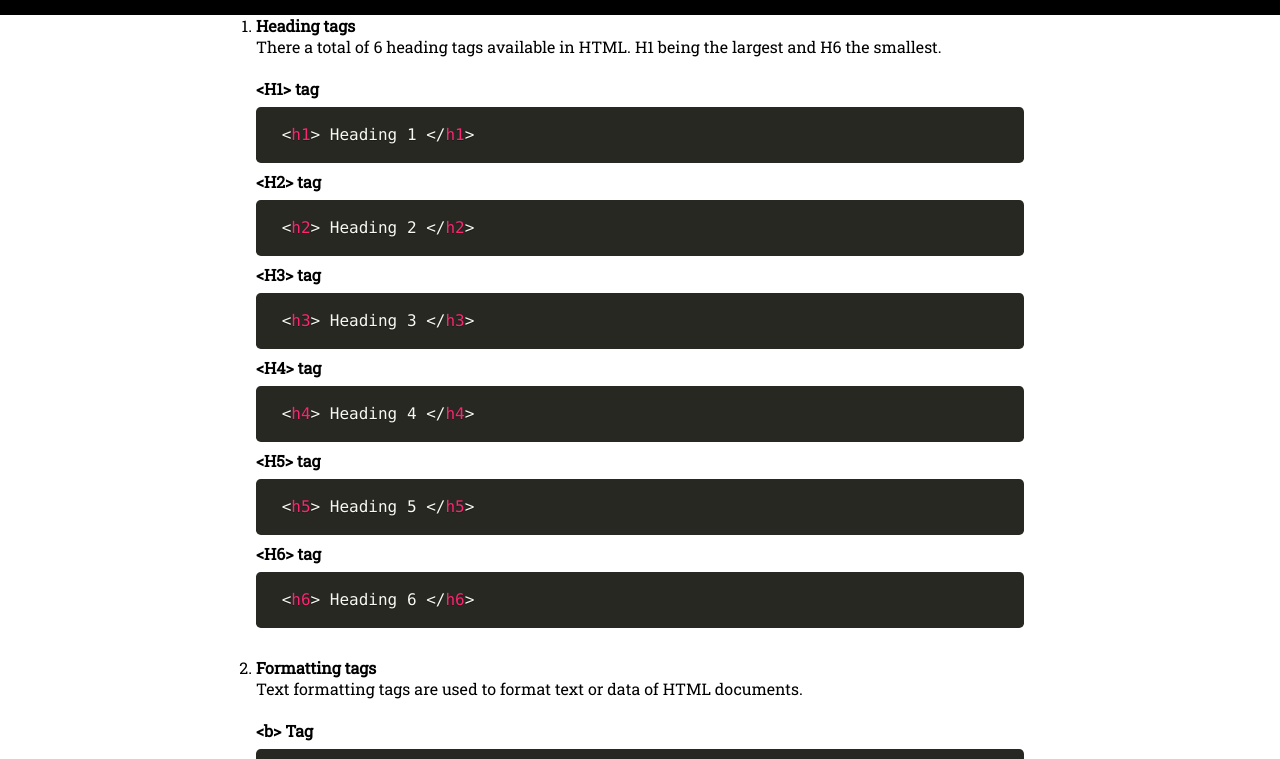
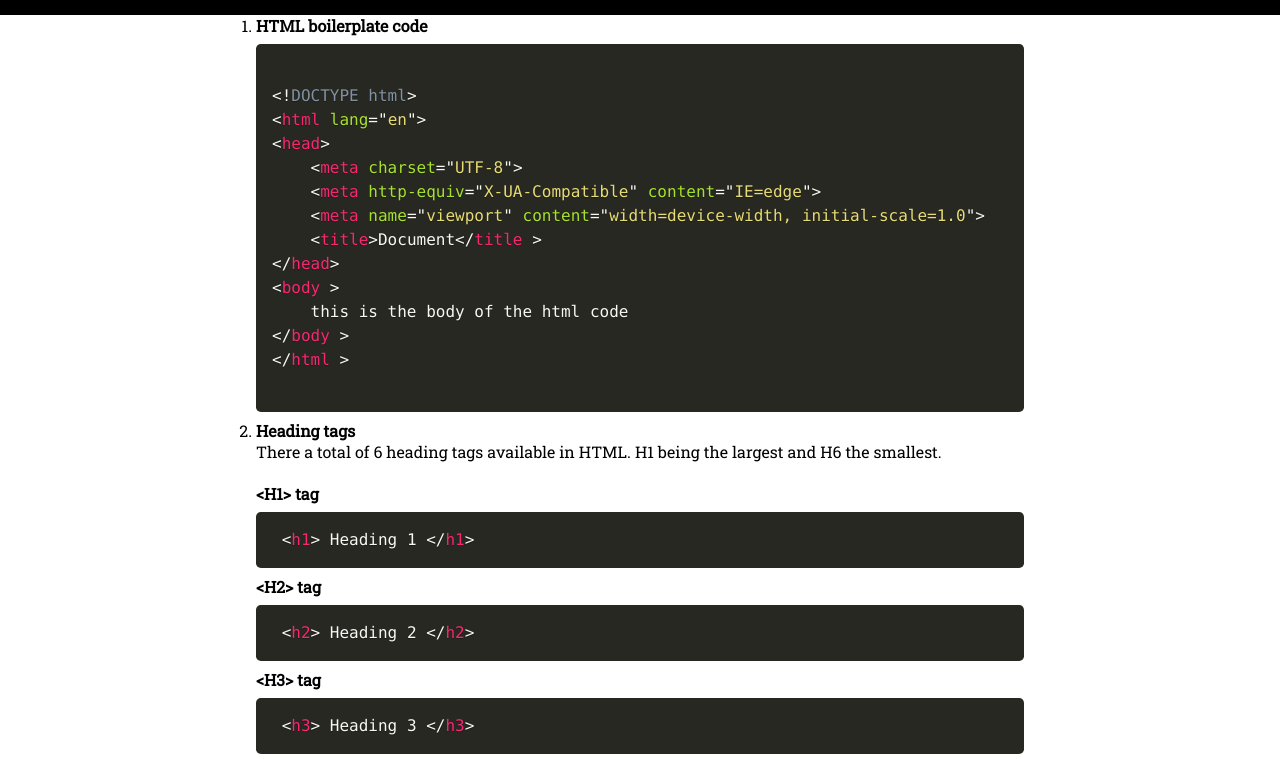
Before and after one commit to Nidhi-1223/CheatSheet-Template, a plain HTML site: page index_final.html in a window 1280 px wide. Shown: the part 41-800 px from the top of the page. Drawn offline with Linux system fonts and the light colour scheme; a web font is replaced by a local one.

Commit message:
added the html boilerplate

```diff
--- a/index_final.html
+++ b/index_final.html
@@ -14,7 +14,9 @@
     <link href="https://fonts.googleapis.com/css2?family=Red+Hat+Mono:wght@300&family=Zen+Antique&display=swap"
         rel="stylesheet">
 
-    <link href="https://fonts.googleapis.com/css2?family=Red+Hat+Mono:wght@300&family=Roboto+Slab&family=Zen+Antique&display=swap" rel="stylesheet">
+    <link
+        href="https://fonts.googleapis.com/css2?family=Red+Hat+Mono:wght@300&family=Roboto+Slab&family=Zen+Antique&display=swap"
+        rel="stylesheet">
     <link rel="stylesheet" href="assests/prism.css" class="css">
     <script src="assests/prism.js"></script>
     <title>CheatSheet Template</title>
@@ -30,58 +32,79 @@
     <div class="container">
         <ol>
             <li><b>
+                HTML boilerplate code
+            </b>
+            <pre class="language-html"><code>
+&lt;!DOCTYPE html&gt;
+&lt;html lang="en"&gt;
+&lt;head&gt;
+    &lt;meta charset="UTF-8"&gt;
+    &lt;meta http-equiv="X-UA-Compatible" content="IE=edge"&gt;
+    &lt;meta name="viewport" content="width=device-width, initial-scale=1.0"&gt;
+    &lt;title&gt;Document&lt;/title &gt;
+&lt;/head&gt;
+&lt;body &gt;
+    this is the body of the html code
+&lt;/body &gt;
+&lt;/html &gt;
+            </code></pre>
+            </li>
+            <li><b>
                     Heading tags </b>
-                <p> There a total of 6 heading tags available in HTML. H1 being the largest and H6 the smallest. <br></p>
+                <p> There a total of 6 heading tags available in HTML. H1 being the largest and H6 the smallest. <br>
+                </p>
                 <p><br> <b> &lt;H1&gt; tag </b></p>
-               <pre class= "language-html"><code> &lt;h1&gt; Heading 1 &lt;/h1&gt; </code></pre>
+                <pre class="language-html"><code> &lt;h1&gt; Heading 1 &lt;/h1&gt; </code></pre>
                 <p> <b> &lt;H2&gt; tag </b></p>
-               <pre class= "language-html"><code> &lt;h2&gt; Heading 2 &lt;/h2&gt; </code></pre>
+                <pre class="language-html"><code> &lt;h2&gt; Heading 2 &lt;/h2&gt; </code></pre>
                 <p> <b> &lt;H3&gt; tag </b></p>
-               <pre class= "language-html"><code> &lt;h3&gt; Heading 3 &lt;/h3&gt; </code></pre>
+                <pre class="language-html"><code> &lt;h3&gt; Heading 3 &lt;/h3&gt; </code></pre>
                 <p> <b> &lt;H4&gt; tag </b></p>
-               <pre class= "language-html"><code> &lt;h4&gt; Heading 4 &lt;/h4&gt; </code></pre>
+                <pre class="language-html"><code> &lt;h4&gt; Heading 4 &lt;/h4&gt; </code></pre>
                 <p> <b> &lt;H5&gt; tag </b></p>
-               <pre class= "language-html"><code> &lt;h5&gt; Heading 5 &lt;/h5&gt; </code></pre>
+                <pre class="language-html"><code> &lt;h5&gt; Heading 5 &lt;/h5&gt; </code></pre>
                 <p> <b> &lt;H6&gt; tag </b></p>
-               <pre class= "language-html"><code> &lt;h6&gt; Heading 6 &lt;/h6&gt; </code></pre>
+                <pre class="language-html"><code> &lt;h6&gt; Heading 6 &lt;/h6&gt; </code></pre>
             </li>
             <br>
             <li> <b> Formatting tags </b>
                 <p> Text formatting tags are used to format text or data of HTML documents. <br>
-                <br> <b> &lt;b&gt; Tag </b> </p>
-                <pre class= "language-html"><code> &lt;b&gt; This tag makes the text bold &lt;/b&gt; </code></pre>
+                    <br> <b> &lt;b&gt; Tag </b>
+                </p>
+                <pre class="language-html"><code> &lt;b&gt; This tag makes the text bold &lt;/b&gt; </code></pre>
                 <p> </p><b> &lt;u&gt; Tag </b> </p>
-                <pre class= "language-html"><code> &lt;u&gt; This tag underlines the text &lt;/u&gt; </code></pre>
+                <pre class="language-html"><code> &lt;u&gt; This tag underlines the text &lt;/u&gt; </code></pre>
                 <b> &lt;i&gt; Tag </b> </p>
-                <pre class= "language-html"><code> &lt;i&gt; This tag displays the text in italics &lt;/i&gt; </code></pre>
+                <pre
+                    class="language-html"><code> &lt;i&gt; This tag displays the text in italics &lt;/i&gt; </code></pre>
             </li> <br>
             <li> <b>
                     Lists
                 </b>
                 <p> Lists can be either numerical, alphabetic, bullet, or other symbols. </p> <br>
                 <p> <b> &lt;ol&gt; Tag </b> </p>
-    <pre class= "language-html"><code>
+                <pre class="language-html"><code>
 &lt;ol&gt;
 &lt;li&gt; Data 1 &lt;/li&gt;
 &lt;li&gt; Data 2 &lt;/li&gt;
 &lt;/ol&gt;
     </code></pre>
                 <p> <b> &lt;ul&gt; Tag </b> </p>
-    <pre class= "language-html"><code>
+                <pre class="language-html"><code>
 &lt;ul&gt;
 &lt;li&gt; Data 1 &lt;/li&gt;
 &lt;li&gt; Data 2 &lt;/li&gt;
 &lt;/ul&gt;
     </code></pre>
             </li> <br>
-    <li> <b> Image  </b> </li>
+            <li> <b> Image </b> </li>
             <p> <b> &lt;img&gt; tag</b></p> <br>
             <pre class="language-html"> <code> &lt;img src="Source of image" alt="Alternate text"&gt; </code></pre>
             <br>
             <li> <b> Table </b> </li>
             <p> A table is a collection of rows and columns. It is used to represent data in tabular form. </p> <br>
             <p> <b> Table Structure </b> </p>
-    <pre class= "language-html"><code>
+            <pre class="language-html"><code>
 &lt;table&gt;
 &lt;tr&gt;
 &lt;th&gt; Table heading &lt;/th&gt;
@@ -94,7 +117,8 @@
             <li> <b> Links </b> </li>
             <p> Links are clickable text that can redirect you to some other page. </p> <br>
             <p> <b> &lt;a&gt; tag </b></p>
-    <pre class= "language-html"><code> &lt;a href="www.w3schools.com" &gt; Visit W3schools &lt;/a&gt; </code></pre>
+            <pre
+                class="language-html"><code> &lt;a href="www.w3schools.com" &gt; Visit W3schools &lt;/a&gt; </code></pre>
         </ol>
     </div>
 </body>
```
Lines whose indentation alone changed are shown as unchanged.
